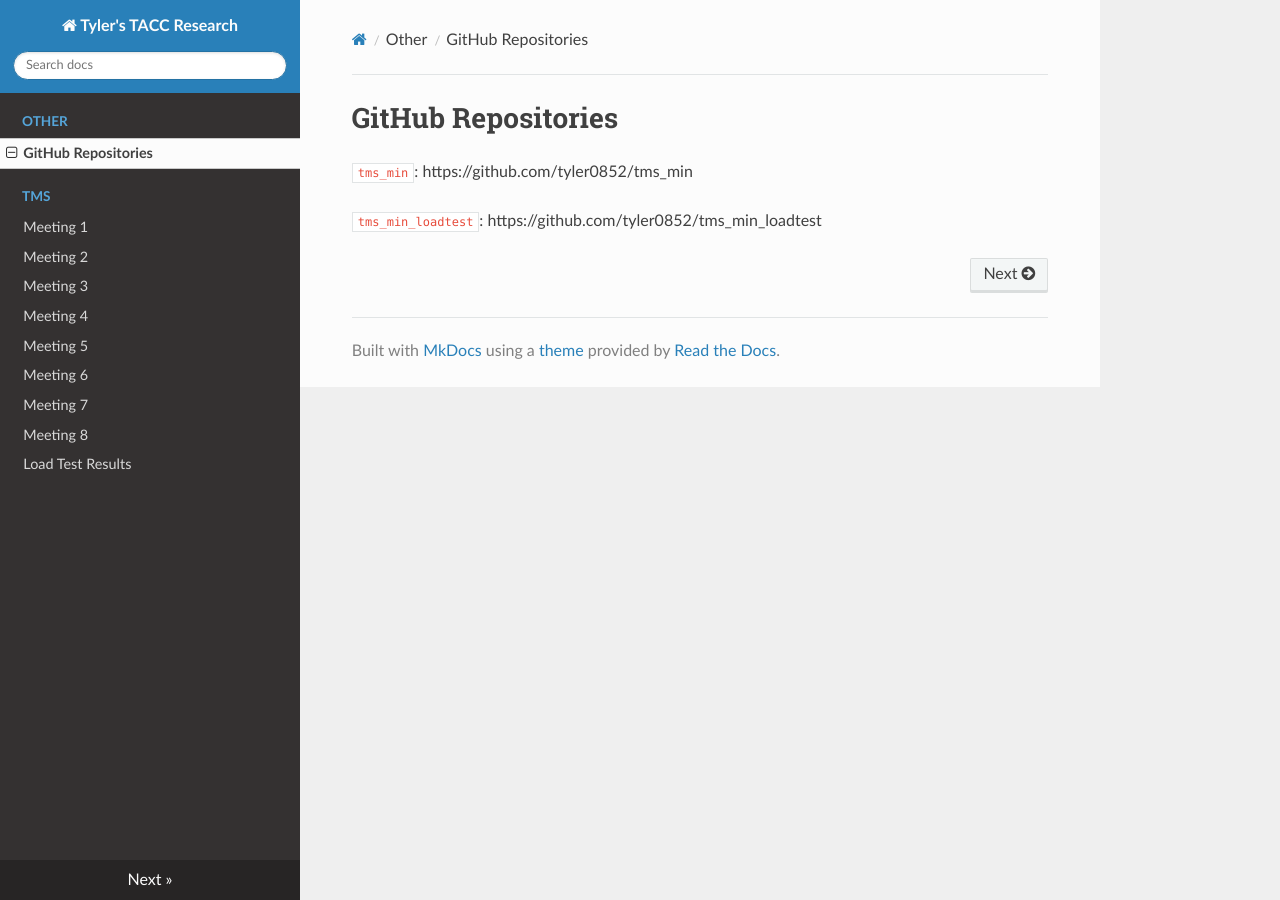
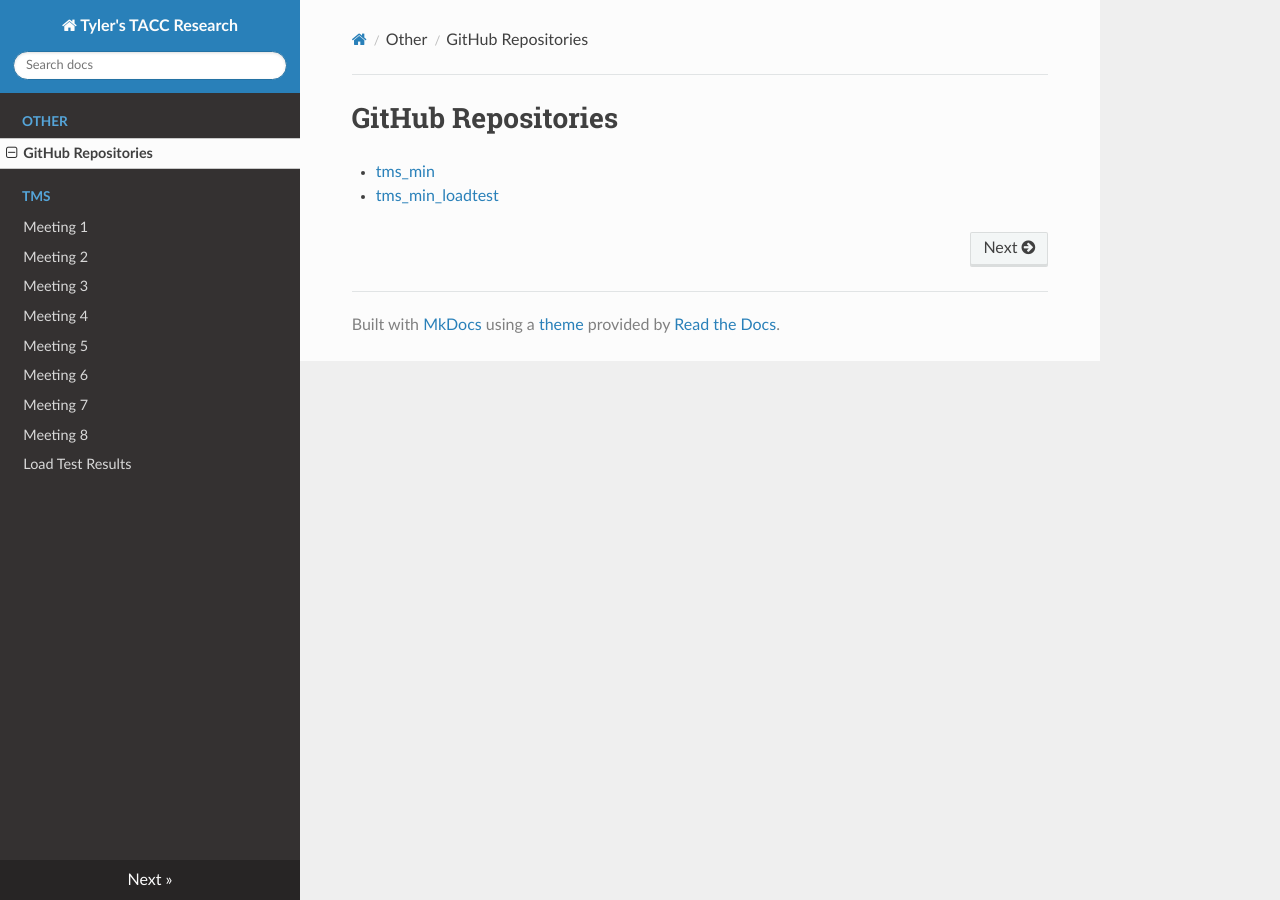
Before and after one commit to tyler0852/tylers-tacc-research, an MkDocs documentation site: the page built from docs/other/githublinks.md, in a window 1280 px wide. Built offline with MkDocs 1.6.1, drawn with Linux system fonts in a browser that asks for light colours; nearby versions of some CDN libraries.

Commit message:
Format GitHub links as markdown list

```diff
--- a/docs/other/githublinks.md
+++ b/docs/other/githublinks.md
@@ -1,5 +1,4 @@
 # GitHub Repositories
 
-`tms_min`: https://github.com/tyler0852/tms_min
-
-`tms_min_loadtest`: https://github.com/tyler0852/tms_min_loadtest
+- [tms_min](https://github.com/tyler0852/tms_min)
+- [tms_min_loadtest](https://github.com/tyler0852/tms_min_loadtest)
```
